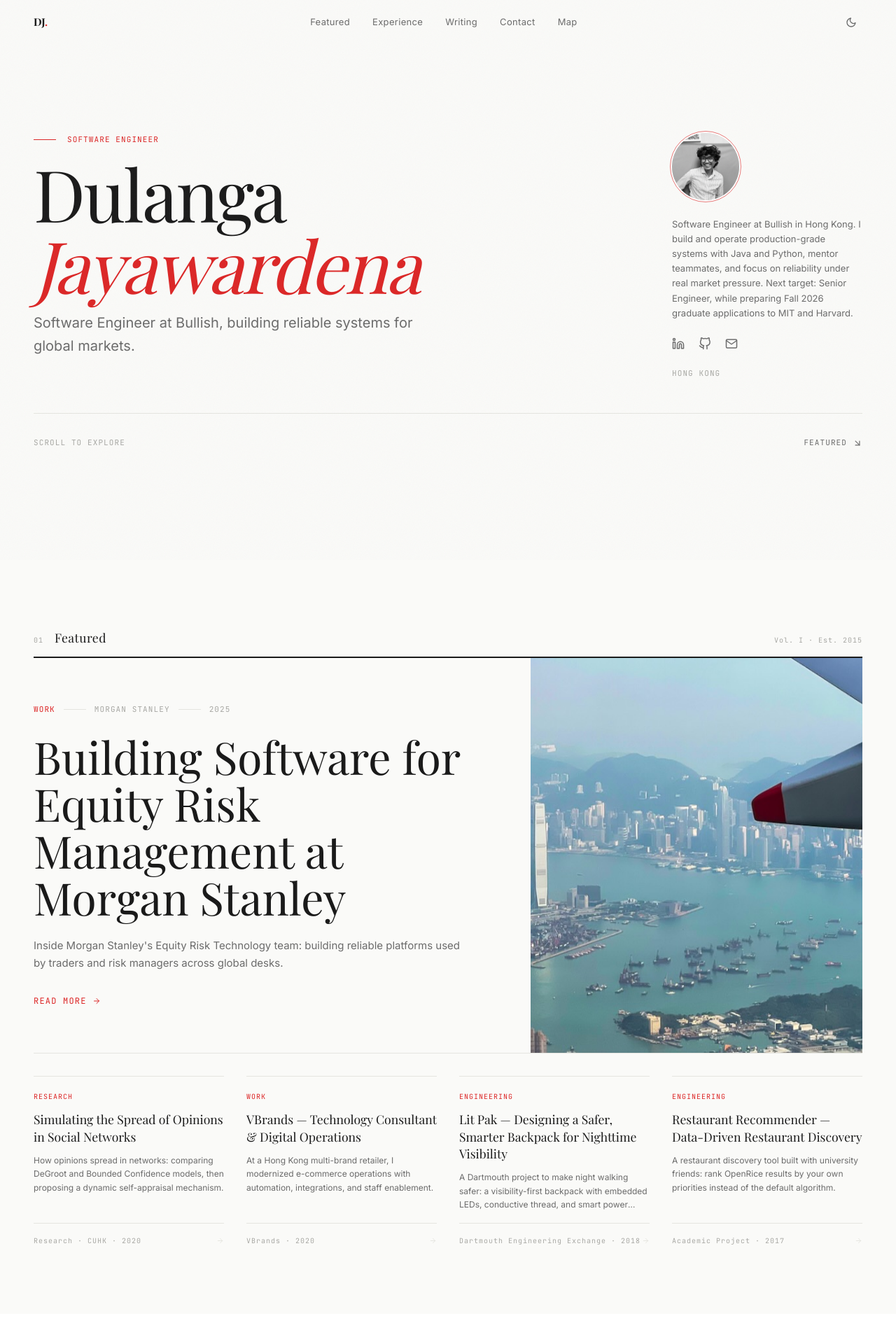
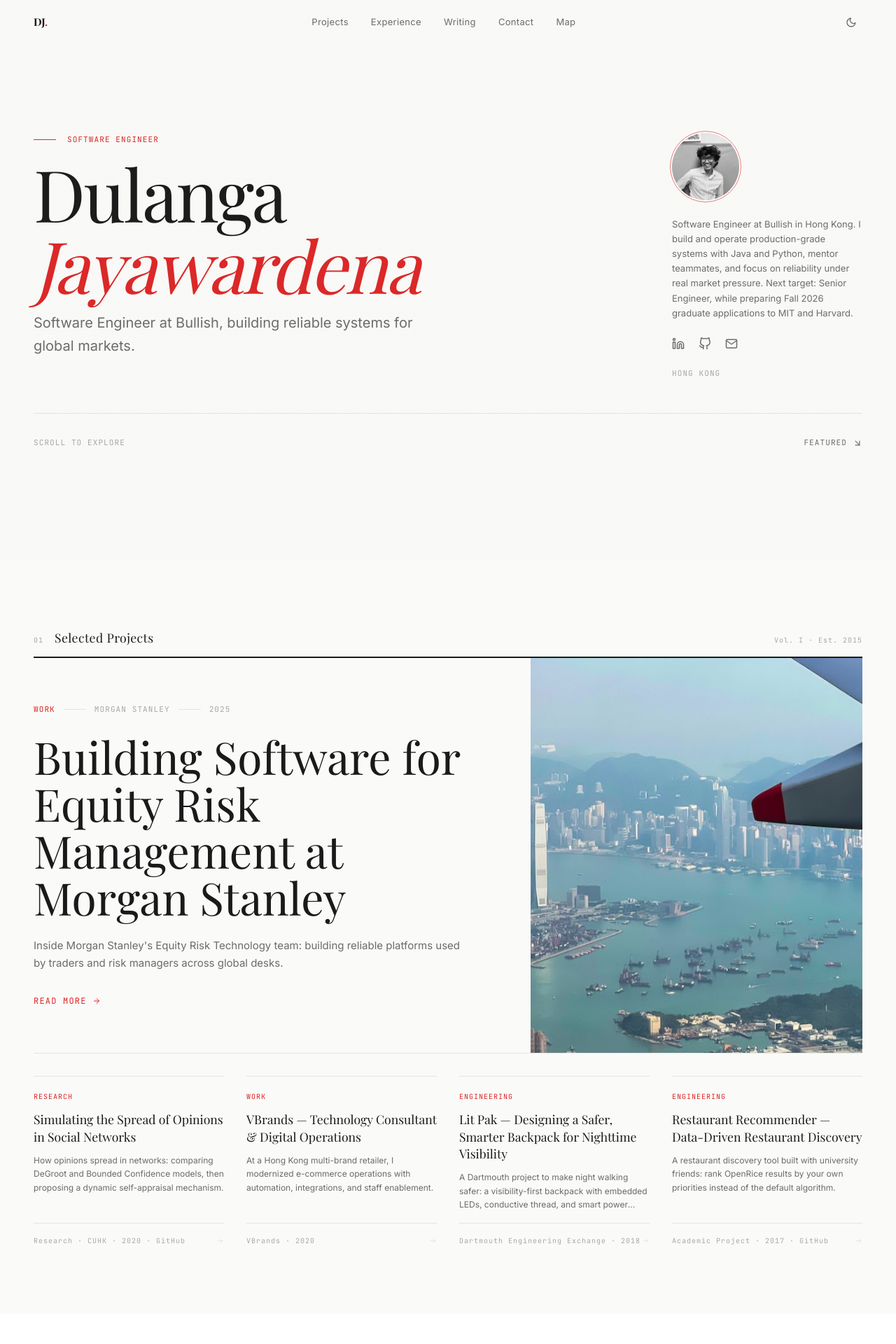
Before and after one commit to dulangaj/dulangaj.github.io, a React (Vite) app: page / in a window 1280 px wide. Shown: the top 1920 px of the page at 70% size. Built offline with nearby package versions, Linux system fonts and the light colour scheme; a web font is replaced by a local one.

Commit message:
Reframe featured section as selected projects in navigation and headings

```diff
--- a/src/components/sections/Featured.tsx
+++ b/src/components/sections/Featured.tsx
@@ -47,6 +47,11 @@ function LeadStory({ post }: { post: Post }) {
           <span className="inline-flex items-center gap-2 font-mono text-[12px] tracking-widest uppercase text-[var(--color-crimson)] group-hover:gap-3 transition-all duration-200">
             Read more <FiArrowRight size={12} />
           </span>
+          {post.link && (
+            <span className="ml-4 inline-flex items-center gap-2 font-mono text-[12px] tracking-widest uppercase text-[var(--color-muted)] group-hover:text-[var(--color-ink)] transition-colors duration-200">
+              · Project link
+            </span>
+          )}
         </div>
 
         {/* Image — right 2/5, full bleed */}
@@ -90,7 +95,7 @@ function SecondaryStory({ post, index }: { post: Post; index: number }) {
 
         <div className="mt-4 pt-4 border-t border-[var(--color-rule)] flex items-center justify-between">
           <span className="font-mono text-[10px] tracking-widest text-[var(--color-subtle)]">
-            {post.subtitle ? `${post.subtitle} · ` : ''}{post.year}
+            {post.subtitle ? `${post.subtitle} · ` : ''}{post.year}{post.link ? ' · GitHub' : ''}
           </span>
           <FiArrowRight size={11} className="text-[var(--color-rule)] group-hover:text-[var(--color-crimson)] transition-colors duration-200" />
         </div>
@@ -116,7 +121,7 @@ export function Featured() {
           <div className="flex items-baseline justify-between border-b-2 border-[var(--color-ink)] pb-3 mb-0">
             <div className="flex items-baseline gap-4">
               <span className="font-mono text-[10px] tracking-widest uppercase text-[var(--color-subtle)]">01</span>
-              <span className="font-display text-[1.1rem] tracking-wide text-[var(--color-ink)]">Featured</span>
+              <span className="font-display text-[1.1rem] tracking-wide text-[var(--color-ink)]">Selected Projects</span>
             </div>
             <span className="font-mono text-[10px] tracking-widest text-[var(--color-subtle)] hidden sm:block">
               Vol. I · Est. 2015
--- a/src/models/SiteConfig.ts
+++ b/src/models/SiteConfig.ts
@@ -66,7 +66,7 @@ export const SiteConfig = new SiteConfigClass({
   location: 'Hong Kong',
   email:    'dulangajay@gmail.com',
   nav: [
-    { label: 'Featured',    href: '#featured'    },
+    { label: 'Projects',    href: '#featured'    },
     { label: 'Experience',  href: '#experience'  },
     { label: 'Writing',     href: '#writing'     },
     { label: 'Contact',     href: '#contact'     },
```
